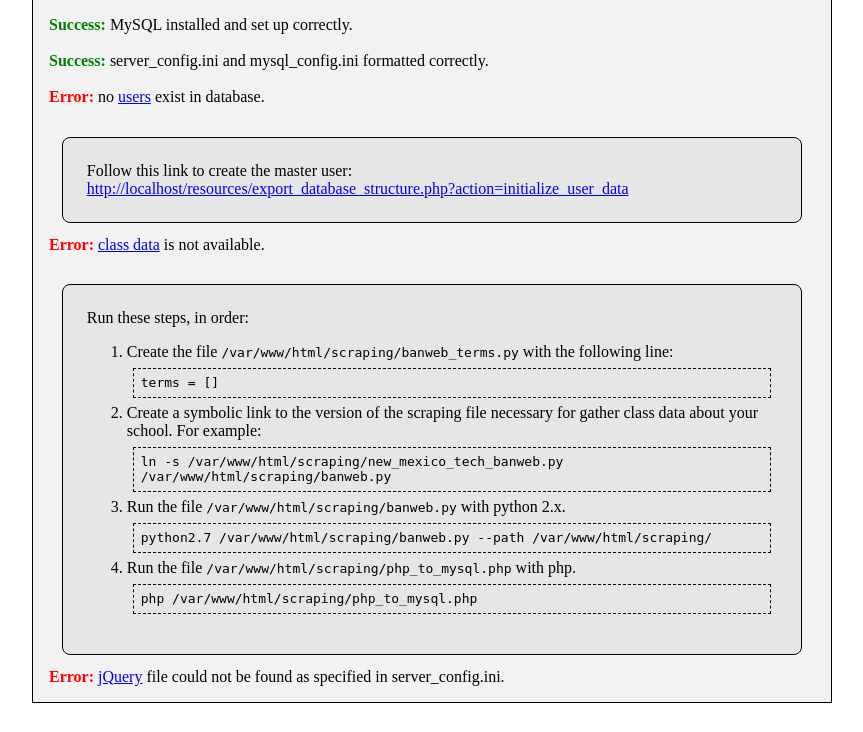
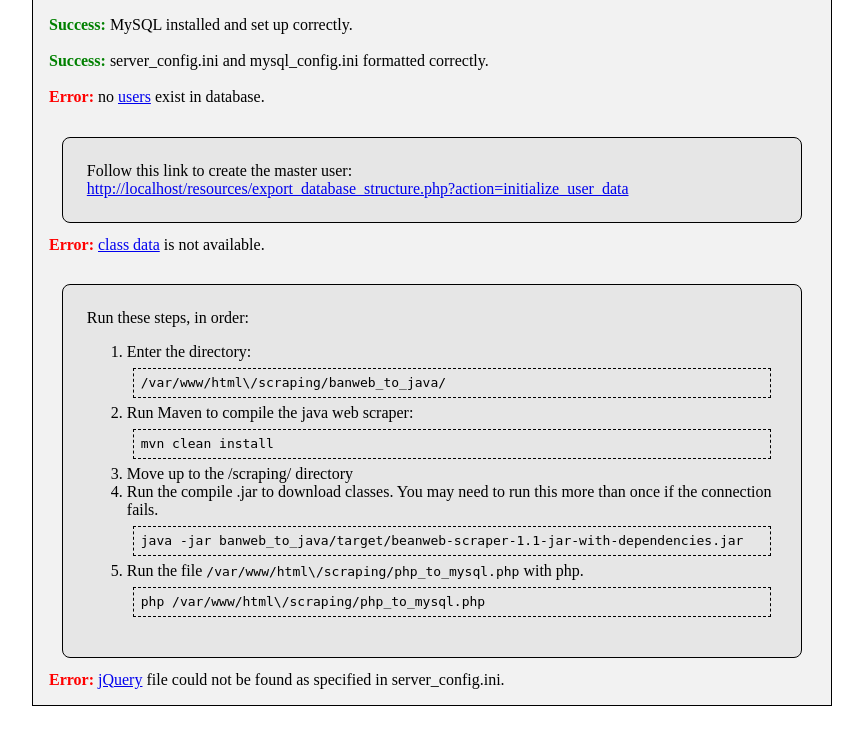
Before and after one commit to gladclef/banwebplus, a PHP site: page /help.php in a window 1280 px wide. Shown: the part 152-884 px from the top of the page, without its empty margins (208-1071 px from the left). Before the commit the page ends 855 px from the top, so only its background shows below. Run offline with PHP 8.4, Linux system fonts and the light colour scheme; data that the repository does not hold is empty; some libraries are stand-ins or nearby versions.

Commit message:
fixed help file to provide instructionsfor java instead of python

```diff
--- a/help.php
+++ b/help.php
@@ -204,21 +204,18 @@ function draw_status_code($block_style) {
 			{$show_block1}data{$show_block2}class data{$show_block3} is not available.<br /><br />\n\n";
 
 		$monospace = "<div style='display:inline-block; font-family:monospace;'>";
-		$root_dir = dirname(__FILE__) . "/scraping/";
-		$terms_fname = $root_dir . "banweb_terms.py";
-		$banweb_fname = $root_dir . "banweb.py";
-		$nmt_fname = $root_dir . "new_mexico_tech_banweb.py";
+		$root_dir = dirname(__FILE__) . "\/scraping/";
 		$translate_fname = $root_dir . "php_to_mysql.php";
 		echo "<div id='classes' style='padding:0; margin:0;'>\n";
 		echo "${info_div} class='data'>Run these steps, in order:
 			<ol>
-				<li>Create the file	{$monospace}{$terms_fname}</div> with the following line:<br />\n
-					{$codebox}terms = []</div>
-				<li>Create a symbolic link to the version of the scraping file necessary for
-					gather class data about your school. For example:
-					{$codebox}ln -s {$nmt_fname} {$banweb_fname}
-				<li>Run the file {$monospace}{$banweb_fname}</div> with python 2.x.<br />\n
-					{$codebox}python2.7 {$banweb_fname} --path {$root_dir}</div>
+				<li>Enter the directory:<br />\n
+					{$codebox}${root_dir}banweb_to_java/</div>
+				<li>Run Maven to compile the java web scraper:<br />
+					{$codebox}mvn clean install</div>
+				<li>Move up to the /scraping/ directory<br />\n
+				<li>Run the compile .jar to download classes. You may need to run this more than once if the connection fails.<br />\n
+					{$codebox}java -jar banweb_to_java/target/beanweb-scraper-1.1-jar-with-dependencies.jar</div>
 				<li>Run the file {$monospace}{$translate_fname}</div> with php.<br />\n
 					{$codebox}php {$translate_fname}</div>
 			</ol></div>\n";
```
